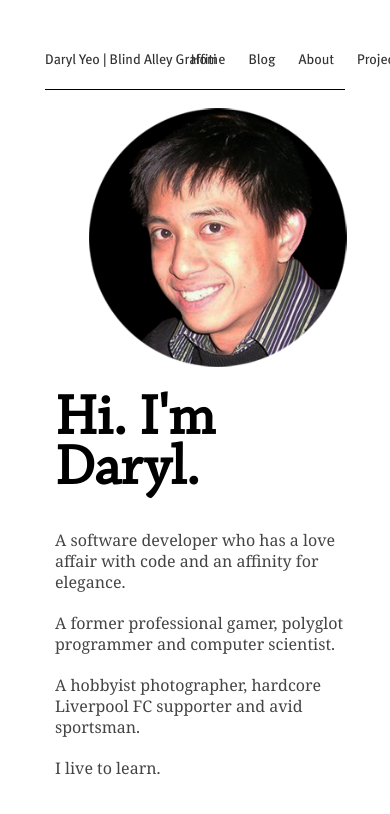
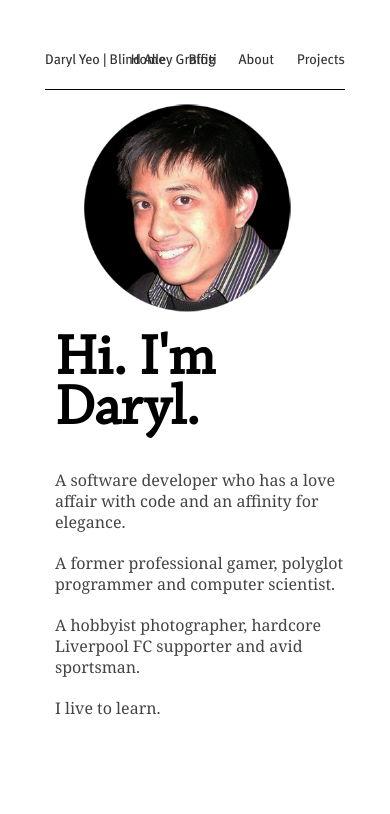
Before and after one commit to aacyun/jianxioy.github.com, a Jekyll site: the page built from index.html, in a window 390 px wide. Shown: the top 814 px of the page. Built offline with Jekyll 4.4.1, drawn with Linux system fonts in a browser that asks for light colours; Markdown is read by kramdown in place of the engine named in the settings.

Commit message:
Trying phone.

```diff
--- a/static/css/layout.css
+++ b/static/css/layout.css
@@ -126,11 +126,13 @@ h6 {
 	/* Smaller than standard 960 (devices and browsers) */
 	/* Phones */
 	@media only screen and (max-width: 959px) {
-		#nav,
+		#nav {
+			width: 100%;
+		}
 		#logo-primary,
 		#nav-primary,
 		#avatar {
-			width: 100%;
+			width: 80%;
 		}
 		#home-avatar {
 			left: 20px;
```
